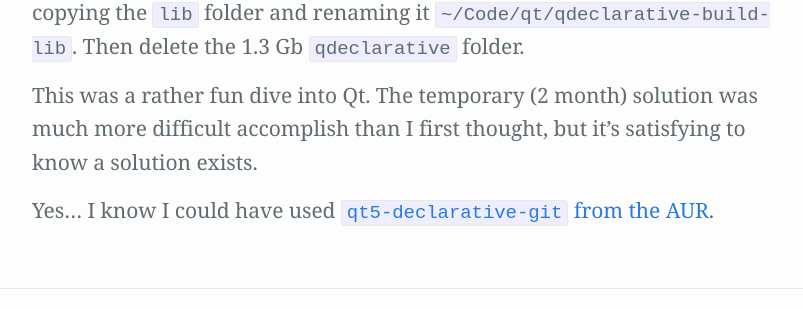
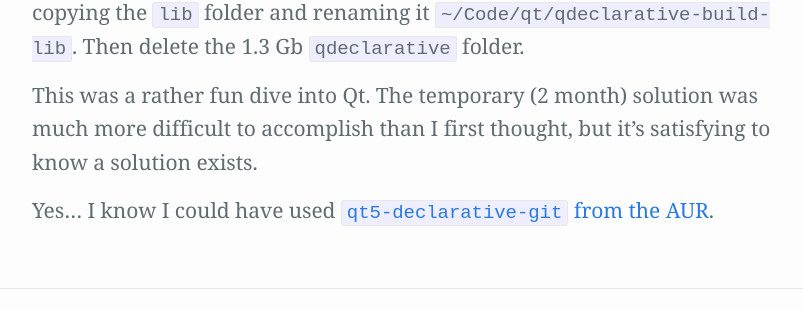
Before and after one commit to Zren/zren.github.io, a Jekyll site: the page built from _posts/2020-06-19-qml-connections-onfoo-warnings-will-get-logging-category-in-qt-5151.markdown, in a window 1280 px wide and 900 px high, scrolled down 3613 px. Shown: the part 389-698 px from the top of the window, without its empty margins (238-1041 px from the left). Built offline with Jekyll 4.4.1, drawn with Linux system fonts in a browser that asks for light colours.

Commit message:
fix 2 typos

```diff
--- a/_posts/2020-06-19-qml-connections-onfoo-warnings-will-get-logging-category-in-qt-5151.markdown
+++ b/_posts/2020-06-19-qml-connections-onfoo-warnings-will-get-logging-category-in-qt-5151.markdown
@@ -115,6 +115,6 @@ It runs! And there's no more "onFoo" warnings!
 
 As a final note, I should point out that the `qdeclarative` folder is over 1.3 Gb after building, while the `lib` folder is just 20 Mb. I recommend copying the `lib` folder and renaming it `~/Code/qt/qdeclarative-build-lib`. Then delete the 1.3 Gb `qdeclarative` folder.
 
-This was a rather fun dive into Qt. The temporary (2 month) solution was much more difficult accomplish than I first thought, but it's satisfying to know a solution exists.
+This was a rather fun dive into Qt. The temporary (2 month) solution was much more difficult to accomplish than I first thought, but it's satisfying to know a solution exists.
 
 Yes... I know I could have used [`qt5-declarative-git` from the AUR](https://aur.archlinux.org/packages/qt5-declarative-git/).
--- a/_posts/2022-04-07-qml-profiling-plasmashell.markdown
+++ b/_posts/2022-04-07-qml-profiling-plasmashell.markdown
@@ -50,7 +50,7 @@ qmlprofiler --interactive --record off --attach localhost --port 5555 --output ~
 
 Breaking this command down:
 
-* `--interactive` allows us to enter type commands to start recording, or save recordings to file.
+* `--interactive` allows us to enter commands to start recording, or save recordings to file.
 * `--record off` tells it to not record when we connect to `plasmashell`
 * `--attach localhost` switches to connecting to an already running program
 * `--port 5555` which port to connect to
```
